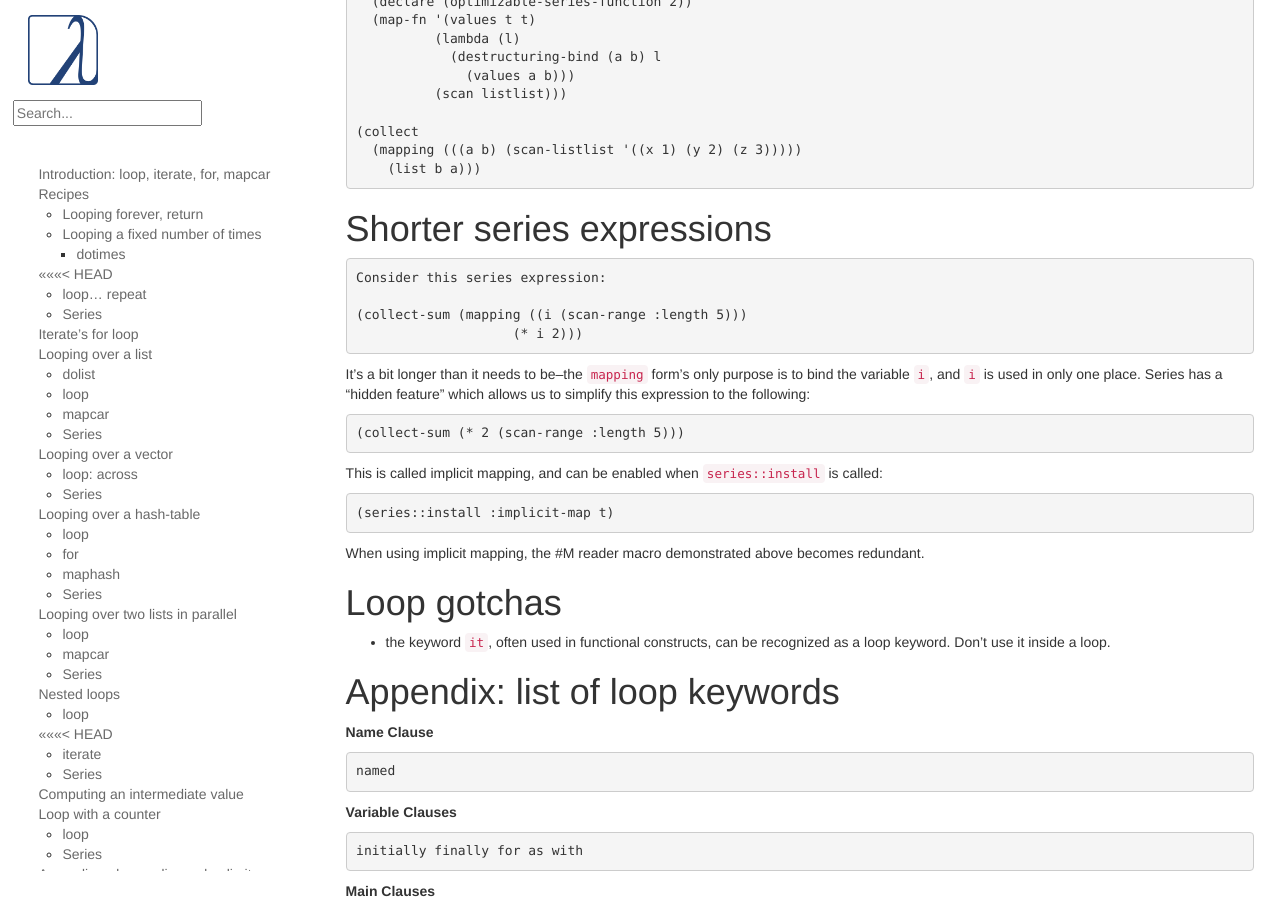
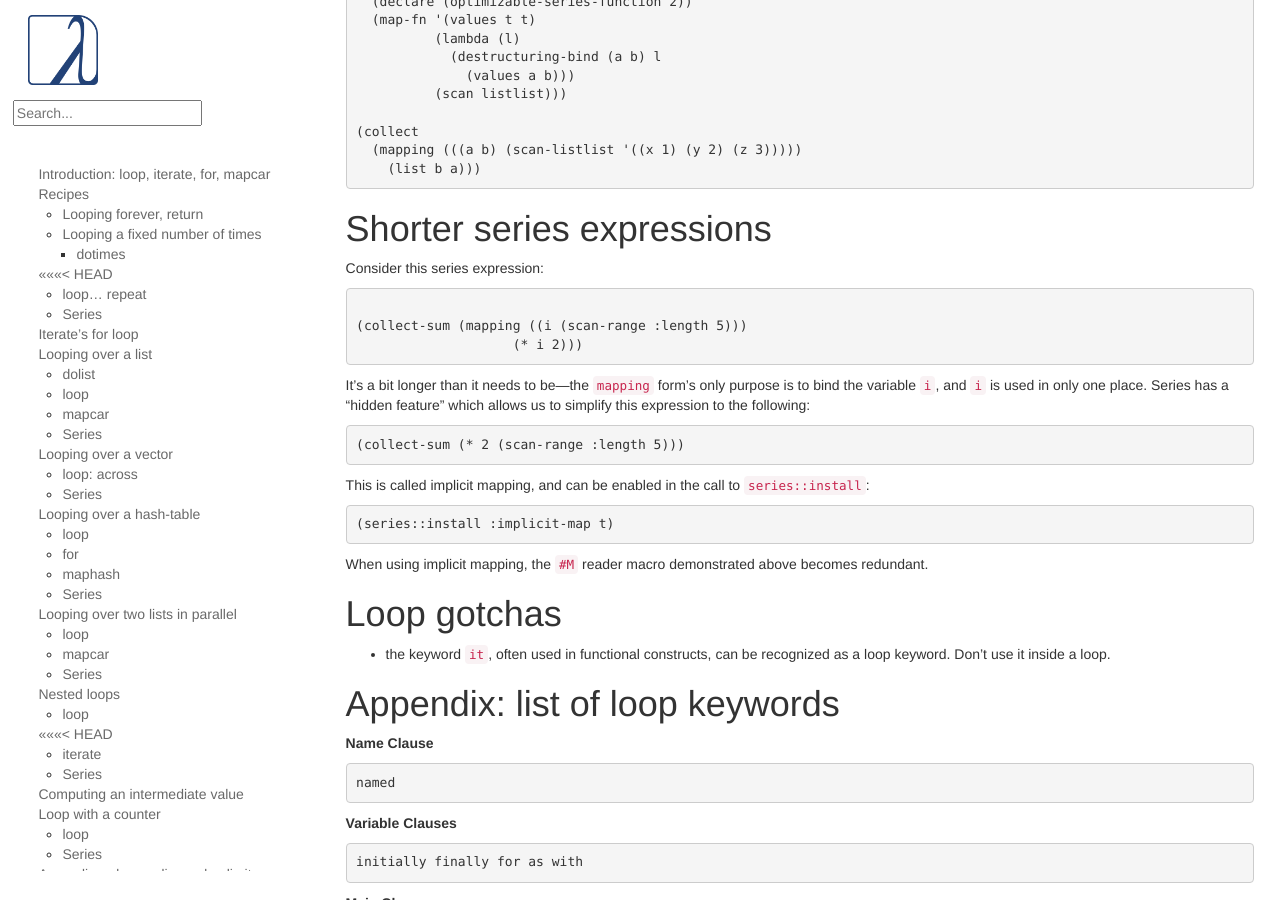
Before and after one commit to LispCookbook/cl-cookbook, a Jekyll site: the page built from iteration.md, in a window 1280 px wide and 900 px high, scrolled down 16521 px. Built offline with Jekyll 4.4.1, drawn with Linux system fonts in a browser that asks for light colours.

Commit message:
Fixed formatting errors.

```diff
--- a/iteration.md
+++ b/iteration.md
@@ -930,14 +930,15 @@ If we often scan the same type of object, we can write our own scanner
 
 # Shorter series expressions
 
+Consider this series expression:
+
 ~~~lisp
-Consider this series expression:
 
 (collect-sum (mapping ((i (scan-range :length 5)))
                     (* i 2)))
 ~~~
 
-It's a bit longer than it needs to be--the `mapping` form's only
+It's a bit longer than it needs to be—the `mapping` form's only
 purpose is to bind the variable `i`, and `i` is used in only one
 place. Series has a "hidden feature" which allows us to simplify this
 expression to the following:
@@ -946,14 +947,14 @@ expression to the following:
 (collect-sum (* 2 (scan-range :length 5)))
 ~~~
 
-This is called implicit mapping, and can be enabled when
-`series::install` is called:
+This is called implicit mapping, and can be enabled in the call to
+`series::install`:
 
 ~~~lisp
 (series::install :implicit-map t)
 ~~~
 
-When using implicit mapping, the #M reader macro demonstrated above
+When using implicit mapping, the `#M` reader macro demonstrated above
 becomes redundant.
 
 # Loop gotchas
```
